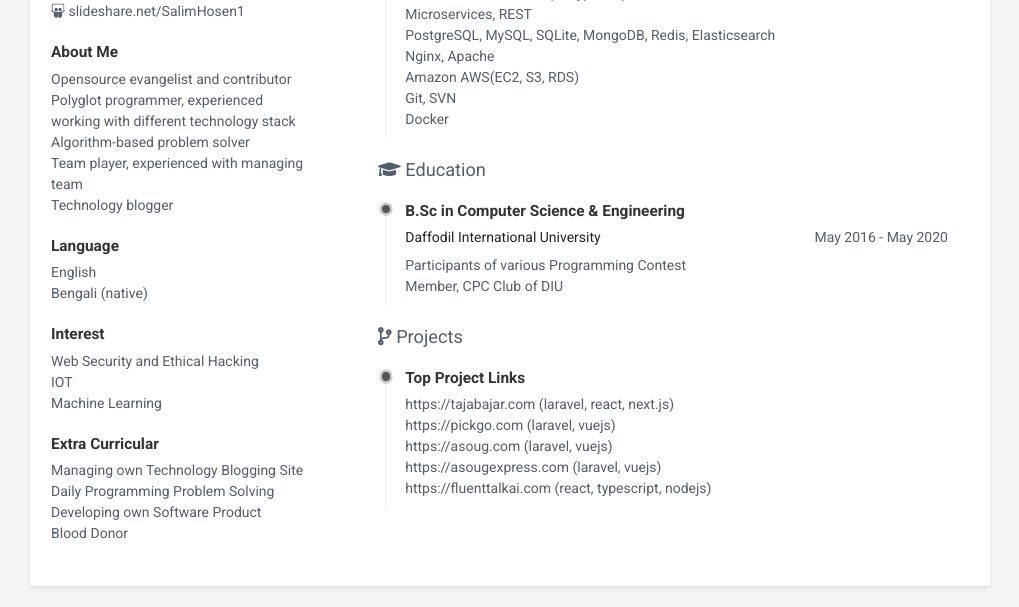
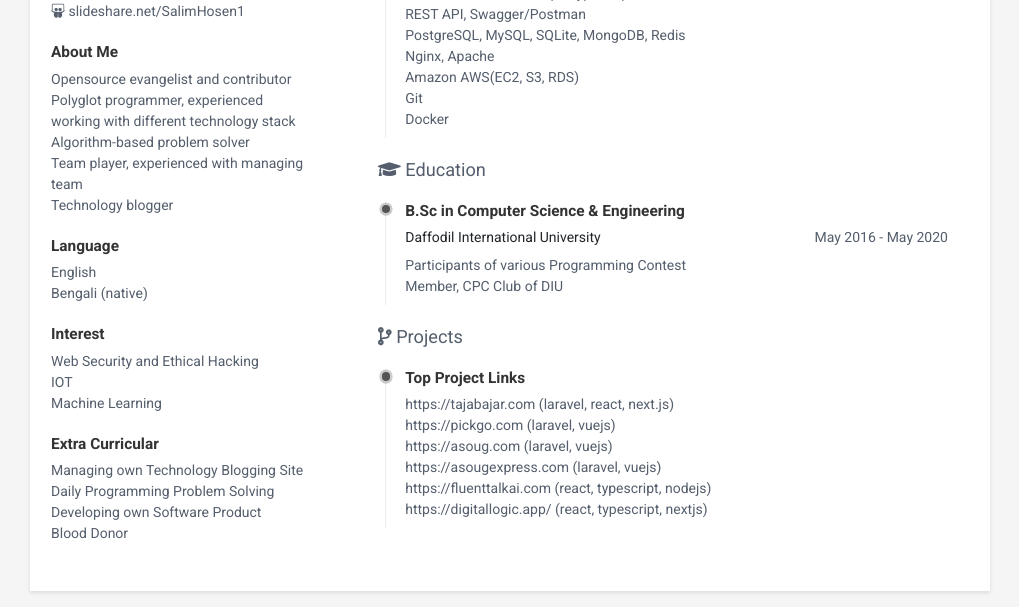
Before and after one commit to salim-hosen/salim-hosen.github.io, a plain HTML site: page resume.html in a window 1280 px wide. Shown: the part 603-1210 px from the top of the page, without its empty margins (130-1149 px from the left). Drawn offline with Linux system fonts and the light colour scheme.

Commit message:
resume updated --elastic

```diff
--- a/resume.html
+++ b/resume.html
@@ -280,12 +280,12 @@
                                         <li>PHP, Python, Node.js</li>
                                         <li>Laravel, NextJS, ReactJS, VueJS</li>
                                         <li>HTML5, CSS3, JavaScript, Typescript</li>
-                                        <li>Microservices, REST</li>
-                                        <li>PostgreSQL, MySQL, SQLite, MongoDB, Redis, Elasticsearch</li>
+                                        <li>REST API, Swagger/Postman</li>
+                                        <li>PostgreSQL, MySQL, SQLite, MongoDB, Redis</li>
                                         <!-- <li>Kafka, Beanstalkd, IronMQ, RabbitMQ</li> -->
                                         <li>Nginx, Apache</li>
                                         <li>Amazon AWS(EC2, S3, RDS)</li>
-                                        <li>Git, SVN</li>
+                                        <li>Git</li>
                                         <li>Docker</li>
                                     </ul>
                                 </article>
@@ -340,6 +340,10 @@
                                         <li>
                                             <a href="https://fluenttalkai.com" target="_blank">https://fluenttalkai.com (react, typescript, nodejs)</a>
                                         </li>
+                                        <li>
+                                            <a href="https://digitallogic.app/" target="_blank">https://digitallogic.app/ (react, typescript, nextjs)</a>
+                                        </li>
+
 
                                     </ul>
                                 </article>
```
Also changed, not shown: 1 other file.
